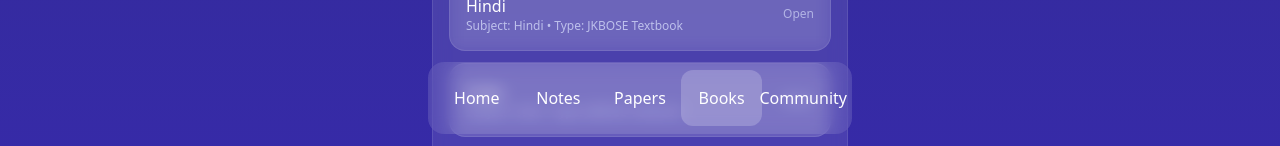
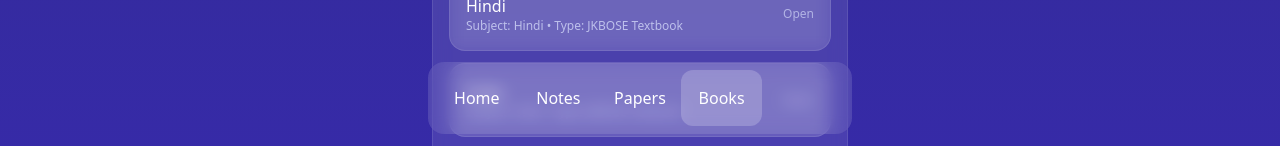
Before and after one commit to UzaibBashir/StudiBOSE, a React (Vite) app: page /books in a window 1280 px wide. Shown: the part 654-800 px from the top of the page. Built offline with nearby package versions, Linux system fonts and the light colour scheme.

Commit message:
removed community option

```diff
--- a/src/shared/Navigation.jsx
+++ b/src/shared/Navigation.jsx
@@ -7,7 +7,7 @@ export default function Navigation() {
       <NavLink to="/notes" className={({isActive}) => `flex flex-col items-center py-4 rounded-xl text-base ${isActive ? 'bg-white/20' : ''}`}>Notes</NavLink>
       <NavLink to="/papers" className={({isActive}) => `flex flex-col items-center py-4 rounded-xl text-base ${isActive ? 'bg-white/20' : ''}`}>Papers</NavLink>
       <NavLink to="/books" className={({isActive}) => `flex flex-col items-center py-4 rounded-xl text-base ${isActive ? 'bg-white/20' : ''}`}>Books</NavLink>
-      <NavLink to="/community" className={({isActive}) => `flex flex-col items-center py-4 rounded-xl text-base ${isActive ? 'bg-white/20' : ''}`}>Community</NavLink>
+
     </>
   )
 }
```
